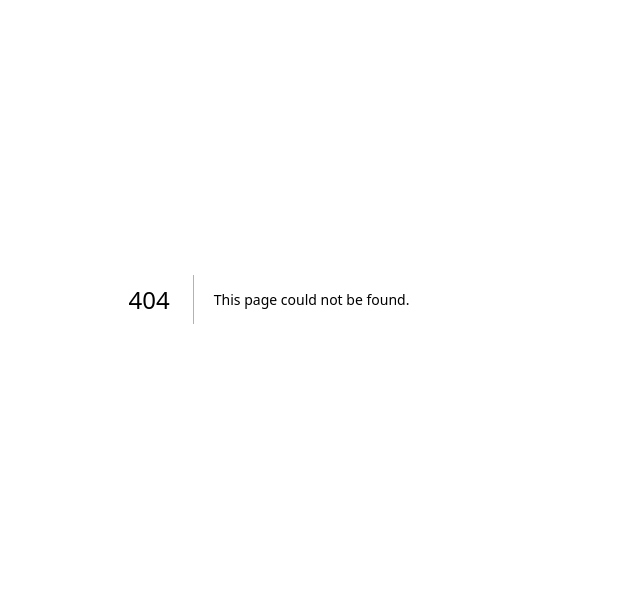
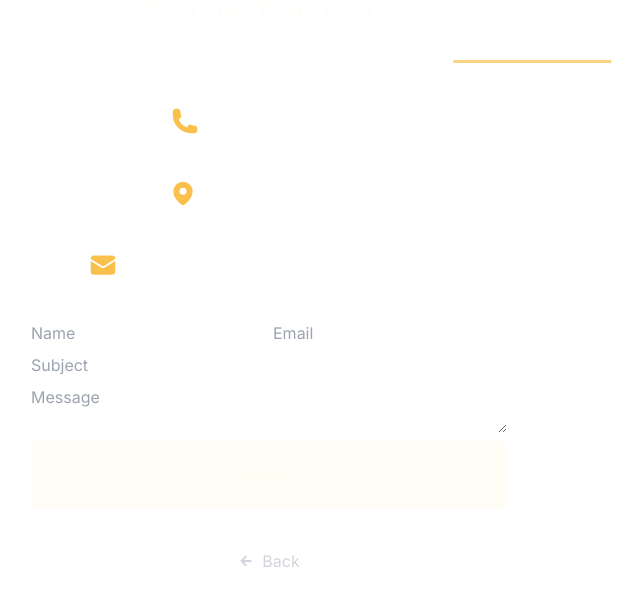
Before and after one commit to Alexskq/Random-Mixed-Messages, a Next.js app: page /contact in a window 1280 px wide. Before the commit this address had no page. Shown: the part 101-706 px from the top of the page, without its empty margins (371-1014 px from the left). Built offline with nearby package versions, Linux system fonts and the light colour scheme.

Commit message:
contact section done / add tracking to title / next : find a police

```diff
--- a/app/components/Title.tsx
+++ b/app/components/Title.tsx
@@ -12,13 +12,13 @@ function Message({}: Props) {
     delaySpeed: 2000,
   });
   return (
-    <div className="text-5xl lg:text-6xl font-semibold px-10 text-center mt-[200px] flex flex-col">
+    <div className="text-5xl lg:text-6xl font-semibold px-10 text-center mt-[200px] flex flex-col tracking-[5px]">
       <span>
         {title}
         <Cursor cursorColor="#50FDAC5E" />
       </span>
       <blockquote className="text-base italic font-thin mt-4">
-        <p>&quot; Choose your inspiration &quot;</p>
+        <p className="tracking-[5px]">&quot; Choose your inspiration &quot;</p>
       </blockquote>
     </div>
   );
--- /dev/null
+++ b/app/contact/page.tsx
@@ -0,0 +1,104 @@
+"use client";
+import React from "react";
+import { PhoneIcon, MapPinIcon, EnvelopeIcon } from "@heroicons/react/24/solid";
+import { useForm, SubmitHandler } from "react-hook-form";
+import Link from "next/link";
+import { IoMdArrowRoundBack } from "react-icons/io";
+
+type Inputs = {
+  name: string;
+  email: string;
+  subject: string;
+  message: string;
+};
+
+type Props = {};
+
+function ContactMe({}: Props) {
+  const { register, handleSubmit } = useForm<Inputs>();
+
+  const onSubmit: SubmitHandler<Inputs> = (formData) => {
+    window.location.href = `mailto:alexzoonekynd@gmail.com?subject=${formData.subject}&body=Hi, my name is ${formData.name}. ${formData.message} (${formData.email})`;
+  };
+
+  return (
+    <div className="h-screen flex relative flex-col text-center md:text-left md:flex-row max-w-7xl px-10 justify-evenly mx-auto items-center">
+      <h3 className="absolute top-24 uppercase tracking-[20px] text-[#FFFCF4B0] text-2xl">
+        Contact
+      </h3>
+
+      <div className="flex flex-col space-y-10 text-[#FFFFFDED]">
+        <h4 className="text-4xl font-semibold text-center">
+          I have got just what you need.{" "}
+          <span className="decoration-[#F7AB0A]/50 underline">
+            Let&apos;s talk
+          </span>
+        </h4>
+
+        <div className="space-y-10">
+          <div className="flex items-center space-x-5 justify-center">
+            <PhoneIcon className="h-7 w-7 animate-pulse text-[#F7AB0A]" />
+            <p className="text-2xl">0628590462</p>
+          </div>
+
+          <div className="flex items-center space-x-5 justify-center">
+            <MapPinIcon className="h-7 w-7 animate-pulse text-[#F7AB0A]" />
+            <p className="text-2xl">Valenciennes</p>
+          </div>
+
+          <div className="flex items-center space-x-5 justify-center">
+            <EnvelopeIcon className="h-7 w-7 animate-pulse text-[#F7AB0A]" />
+            <p className="text-2xl">alexzoonekynd@gmail.com</p>
+          </div>
+        </div>
+
+        <form
+          onSubmit={handleSubmit(onSubmit)}
+          className="flex flex-col space-y-2 w-fit mx-auto"
+        >
+          <div className="flex space-x-2">
+            <input
+              {...register("name")}
+              placeholder="Name"
+              type="text"
+              className="contactInput"
+            />
+            <input
+              {...register("email")}
+              placeholder="Email"
+              className="contactInput"
+              type="email"
+            />
+          </div>
+
+          <input
+            {...register("subject")}
+            placeholder="Subject"
+            className="contactInput"
+            type="text"
+          />
+
+          <textarea
+            {...register("message")}
+            placeholder="Message"
+            className="contactInput"
+          />
+          <button
+            type="submit"
+            className="bg-[#FFFAE965] py-5 px-10 rounded-md text-[#FFFCF4B0] font-bold text-lg"
+          >
+            Submit
+          </button>
+        </form>
+
+        <Link href="/">
+          <div className="flex flex-row items-center justify-center text-gray-300 cursor-pointer">
+            <IoMdArrowRoundBack /> <span className="pl-2"> Back</span>
+          </div>
+        </Link>
+      </div>
+    </div>
+  );
+}
+
+export default ContactMe;
--- a/app/page.tsx
+++ b/app/page.tsx
@@ -2,8 +2,6 @@ import Image from "next/image";
 import Header from "./components/Header";
 import Title from "./components/Title";
 import Button from "./components/Button";
-import Footer from "./components/Footer";
-
 import { Metadata } from "next";
 
 export const metadata: Metadata = {
@@ -22,7 +20,7 @@ export default function Home() {
       {/* Button */}
       <Button />
 
-      {/* footer */}
+      {/* contact me  */}
     </div>
   );
 }
--- a/package.json
+++ b/package.json
@@ -16,6 +16,7 @@
     "react": "^18",
     "react-dom": "^18",
     "react-hook-form": "^7.48.2",
+    "react-icons": "^4.12.0",
     "react-simple-typewriter": "^5.0.1",
     "react-social-icons": "^6.6.0"
   },
```
Also changed, not shown: app/components/contact.tsx (renamed from app/components/contactMe.tsx), 1 other file (tests, documents, lock files or other folders).
